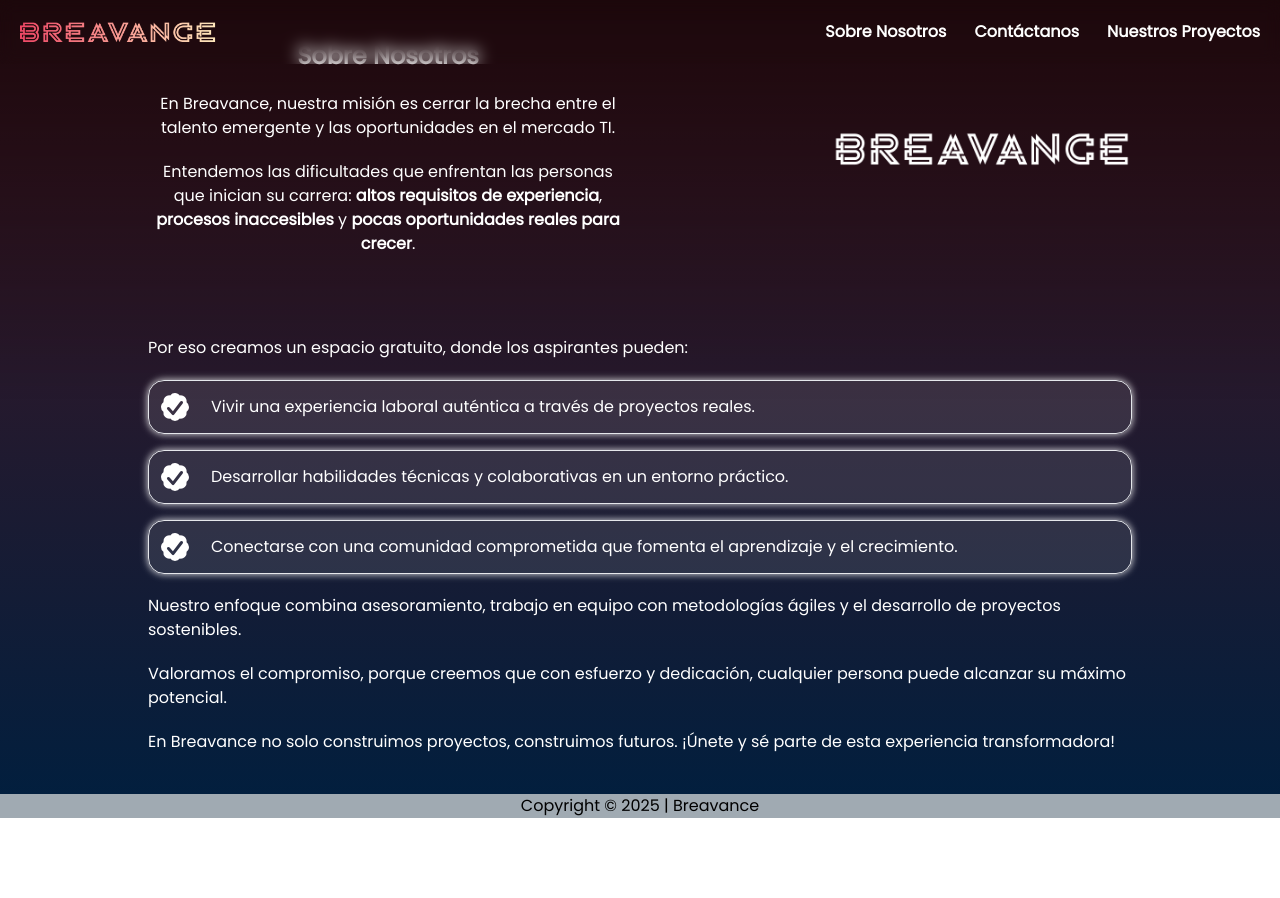
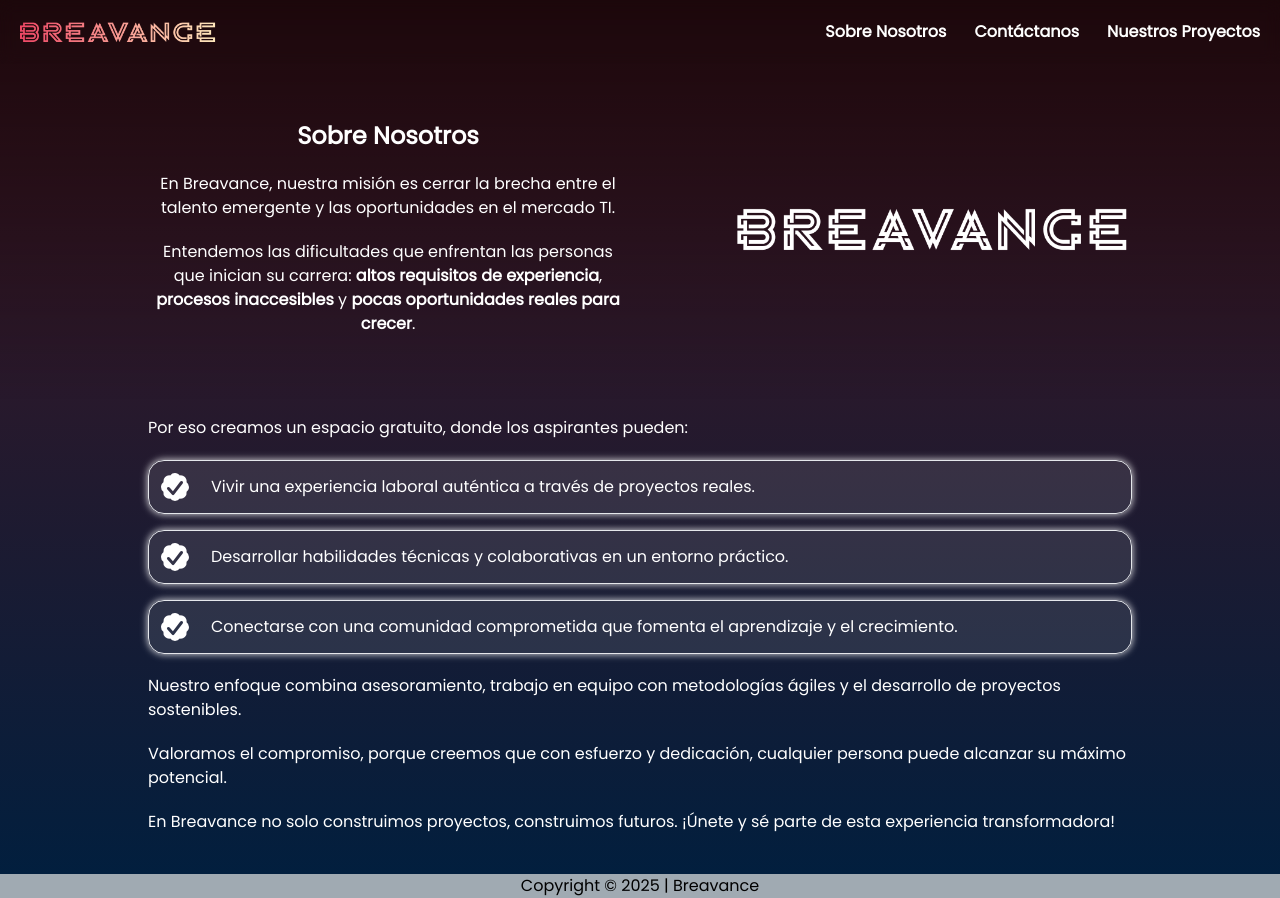
Before and after one commit to Breavance/Breavance, a Next.js app: page /sobre-nosotros in a window 1280 px wide. Before the commit the page ends 818 px from the top, so only its background shows below. Built offline with nearby package versions, Linux system fonts and the light colour scheme.

Commit message:
added pt to pages

```diff
--- a/app/contactanos/page.tsx
+++ b/app/contactanos/page.tsx
@@ -2,7 +2,7 @@
 
 export default function HomeContactanos() {
   return (
-    <div>
+    <div className="pt-20">
       <h2 className="text-2xl font-bold pb-20">Contáctanos</h2>
       <Contactanos />
     </div>
--- a/app/nuestros-proyectos/page.tsx
+++ b/app/nuestros-proyectos/page.tsx
@@ -1,6 +1,6 @@
 export default function NuestrosProyectos() {
   return (
-    <div>
+    <div className="pt-20">
       <h2 className="text-2xl font-bold pb-20">Nuestros Proyectos</h2>
     </div>
   );
--- a/app/sobre-nosotros/page.tsx
+++ b/app/sobre-nosotros/page.tsx
@@ -2,7 +2,7 @@
 
 export default function HomeSobreNosotros() {
   return (
-    <div>
+    <div className="pt-20">
       <SobreNosotros />
     </div>
   );
--- a/components/SobreNosotros.tsx
+++ b/components/SobreNosotros.tsx
@@ -8,8 +8,8 @@
         <Image
           alt="Logo en blanco"
           src={"/nombre-blanco.png"}
-          width={300}
-          height={300}
+          width={400}
+          height={400}
           className="mx-auto md:mx-0"
         />
         <div className="md:max-w-[340px] lg:max-w-[480px] pt-5 md:pt-0">
```
